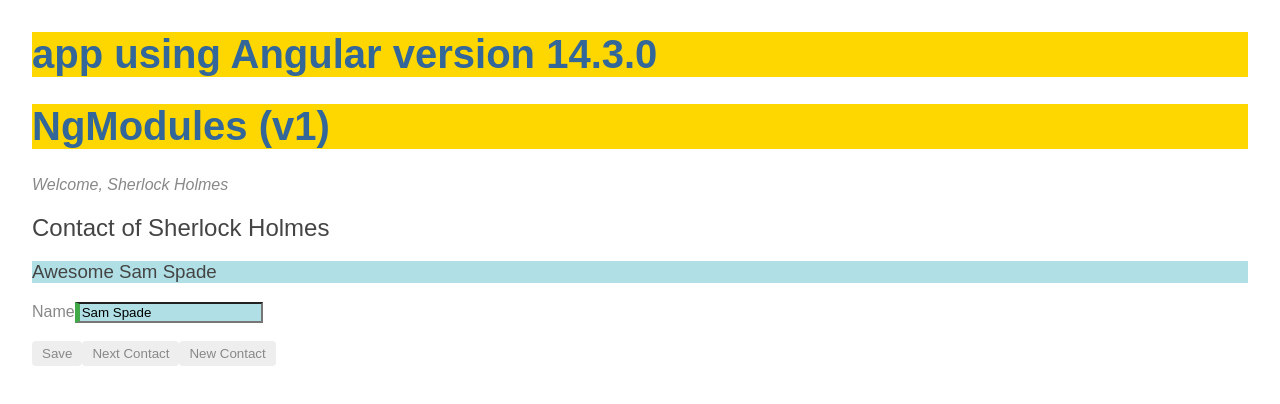
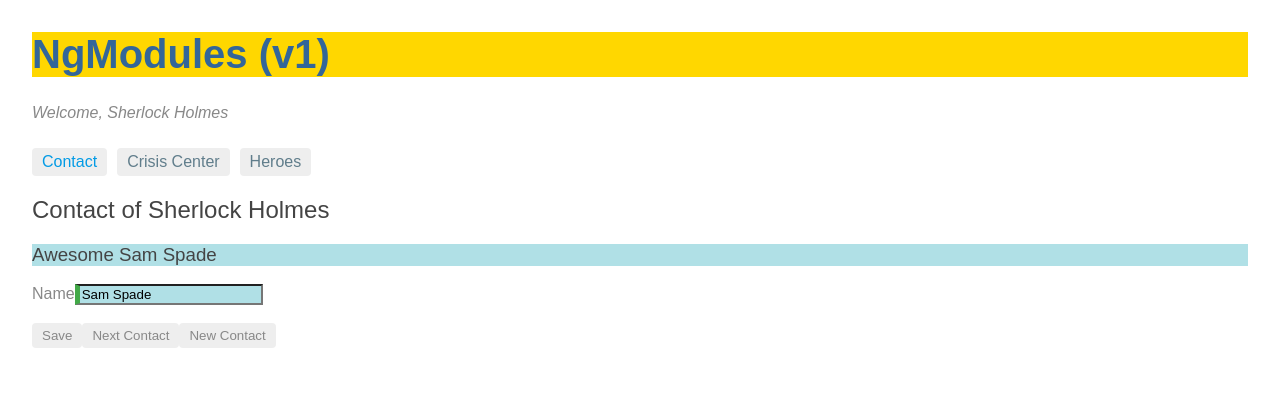
Before and after one commit to fmorriso/Angular-shared-module, an Angular app: page /contact in a window 1280 px wide. Shown: the top 404 px of the page. Built offline with nearby package versions, Linux system fonts and the light colour scheme.

Commit message:
Changed Contact to a feature module with its own routing

```diff
--- a/src/app/app.component.html
+++ b/src/app/app.component.html
@@ -1,4 +1,7 @@
-<h1 highlight>{{title}}</h1>
 <app-title [subtitle]="subtitle"></app-title>
-
+<nav>
+    <a routerLink="contact" routerLinkActive="active">Contact</a>
+    <a routerLink="crisis"  routerLinkActive="active">Crisis Center</a>
+    <a routerLink="heroes"  routerLinkActive="active">Heroes</a>
+</nav>
 <router-outlet></router-outlet>
--- a/src/app/app.module.ts
+++ b/src/app/app.module.ts
@@ -2,7 +2,7 @@ import { BrowserModule }      from '@angular/platform-browser';
 import { NgModule }           from '@angular/core';
 
 /* App Root */
-import { AppRoutingModule }   from './app-routing.module';
+
 import { AppComponent }       from './app.component';
 import { HighlightDirective } from './highlight.directive';
 import { TitleComponent }     from './title.component';
@@ -10,6 +10,9 @@ import { UserService }        from './user.service';
 
 /* Contact - one-stop shopping via a separate feature module: */
 import { ContactModule }      from './contact/contact.module';
+
+/* Routing Module */
+import { AppRoutingModule }   from './app-routing.module';
 
 @NgModule({
 	imports: [
```
Also changed, not shown: package.json (+12 -12 lines), src/app/app-routing.module.ts (+1 -13 lines), src/app/contact/contact-routing.module.ts (added, +13 -0 lines), src/app/contact/contact.module.ts (+11 -9 lines), src/app/contact/contact.module-before-routing.txt (added), 1 other file (tests, documents, lock files or other folders).
